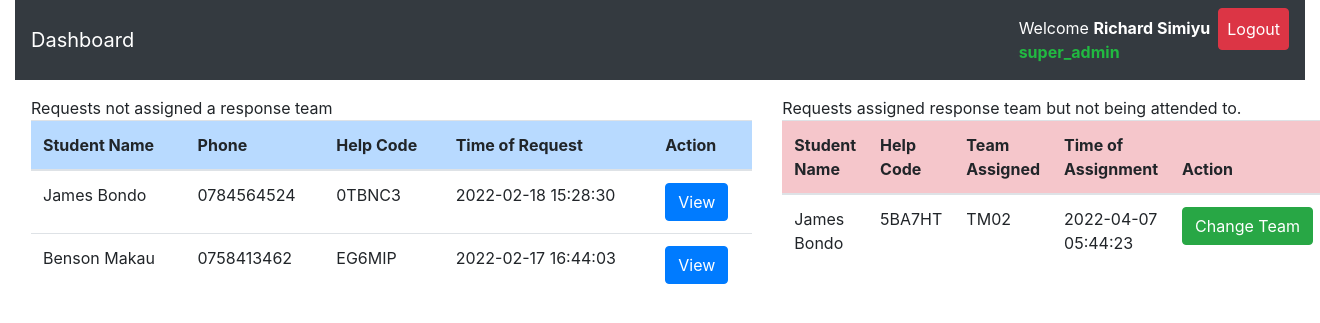
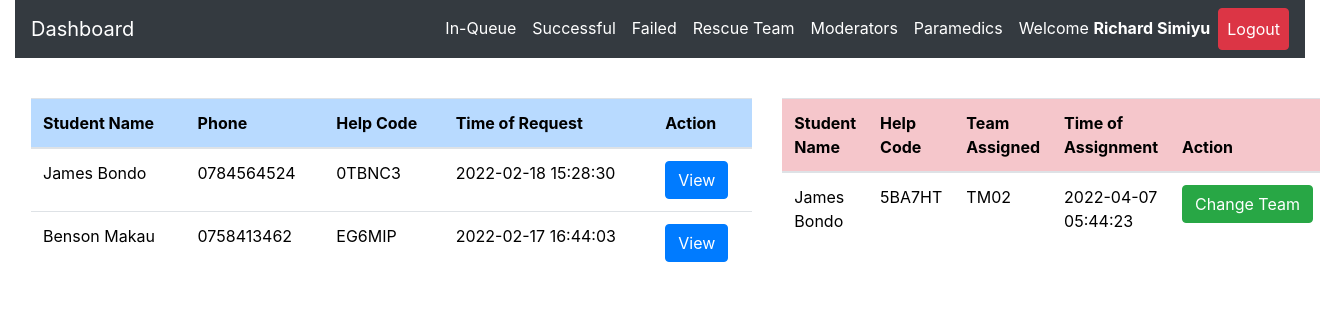
Before and after one commit to makaubenson/emergency-response-system-maseno, a PHP site: page /admin/inqueue.php in a window 1320 px wide. Shown: the top 323 px of the page. Run offline with PHP 8.4, Linux system fonts and the light colour scheme; a user stored in the database is signed in; data comes from the database, SQL or seed files in the repository; some libraries are stand-ins or nearby versions.

Commit message:
restyled  admin/inqueue.php

```diff
--- a/admin/includes/navbar.php
+++ b/admin/includes/navbar.php
@@ -9,9 +9,29 @@
     <ul class="navbar-nav ml-auto">
       <?php
      if($_SESSION['admin_id']){ ?>
+
+     <li class="nav-item">
+        <a class="nav-link active" href="inqueue.php">In-Queue</a>
+      </li>
+      <li class="nav-item">
+        <a class="nav-link active" href="successful.php">Successful</a>
+      </li>
+      <li class="nav-item">
+        <a class="nav-link active" href="failed.php">Failed</a>
+      </li>
+      <li class="nav-item">
+        <a class="nav-link active" href="team.php">Rescue Team</a>
+      </li>
+      <li class="nav-item">
+        <a class="nav-link active" href="moderators.php">Moderators</a>
+      </li>
+      <li class="nav-item">
+        <a class="nav-link active" href="paramedics.php">Paramedics</a>
+      </li>
+
       <li class="nav-item active">
       <a class="nav-link" href="javascript:void(0)">
-      <?php echo "Welcome ". "<strong style='color:white;'>".$_SESSION['admin_firstname']." ".$_SESSION['admin_lastname']."</strong>  <br>"."<strong style='color:#21B941;'> ".$_SESSION['admin_rank']."</strong>";  ?> </a>
+      <?php echo "Welcome ". "<strong style='color:white;'>".$_SESSION['admin_firstname']." ".$_SESSION['admin_lastname'];  ?> </a>
       </li>
       <li class="nav-item active">
         <a class="nav-link btn btn-danger" href="logout.php">Logout </a>
--- a/admin/inqueue.php
+++ b/admin/inqueue.php
@@ -10,7 +10,7 @@ include 'server.php';
   <div class="row m-3">
     <div class="col-md-7">
 <div class="table-responsive-lg">
-    <table class="table">
+    <table class="table" style='color:black'>
         <thead>
           Requests not assigned a response team
             <tr >
@@ -39,7 +39,7 @@ include 'server.php';
             $request_status=$row["status"];
 
 
-        echo "<tr> <td>" .$row["firstname"]. " ".$row["lastname"]. "</td>";
+        echo "<tr style='font-weight:normal'> <td>" .$row["firstname"]. " ".$row["lastname"]. "</td>";
         echo "<td>" .$row["phonenumber"]."</td>";
         echo "<td>" .$row["helpID"]."</td>";
         echo "<td>" .$row["timestamp"]."</td>";
@@ -68,7 +68,7 @@ include 'server.php';
   </div>
   <div class="col-md-5">
     <div class="table-responsive-lg">
-        <table class="table">
+        <table class="table" style='color:black'>
             <thead>
               Requests assigned response team but not being attended to.
                 <tr >
@@ -99,7 +99,7 @@ include 'server.php';
                 $request_status=$row["status"];
 
 
-            echo "<tr> <td>" .$row["firstname"]. " ".$row["lastname"]. "</td>";
+            echo "<tr style='font-weight:normal'> <td>" .$row["firstname"]. " ".$row["lastname"]. "</td>";
             echo "<td>" .$row["helpID"]."</td>";
             echo "<td>" .$row["rescue_team_id"]."</td>";
             echo "<td>" .$row["assignment_time"]."</td>";
--- a/admin/static/css/style.css
+++ b/admin/static/css/style.css
@@ -1,3 +1,4 @@
+
 .login-page {
   background-color: #ffff;
   padding-left: 0;
```
